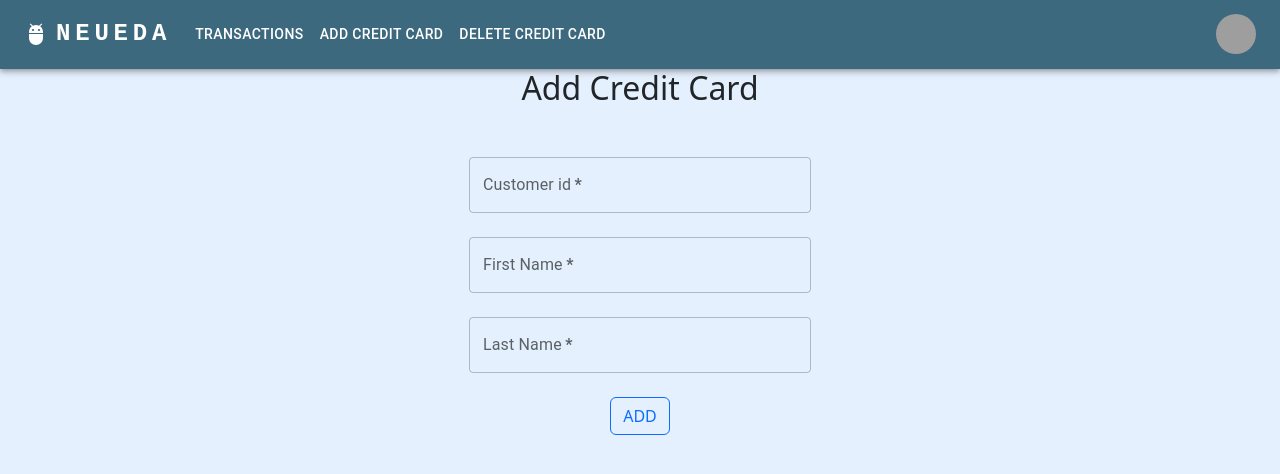
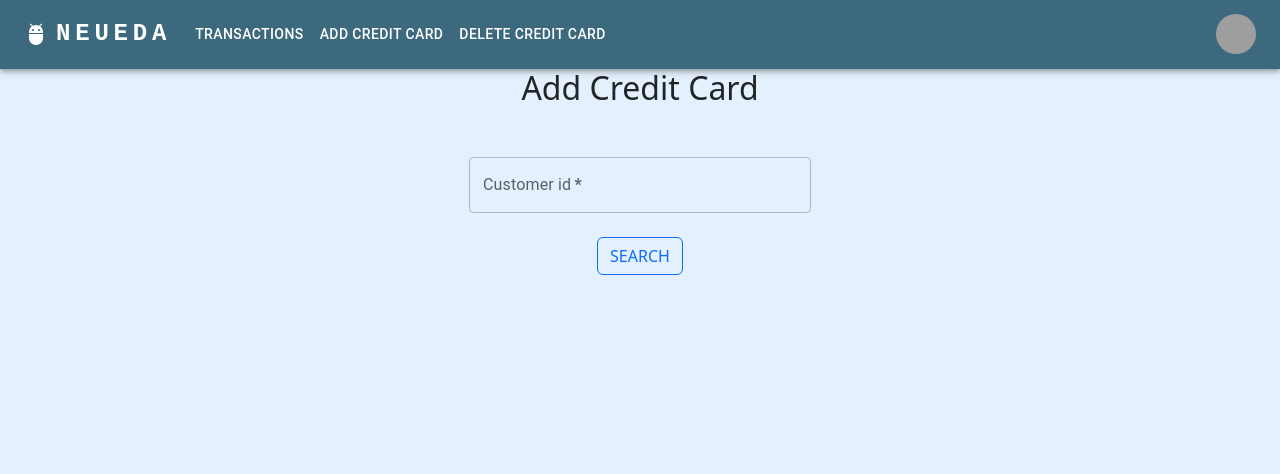
Before and after one commit to Abishek-V-19/CITI_Bala_Group_4, a React (Create React App) app in the folder frontend/: page /add in a window 1280 px wide. Shown: the top 474 px of the page. Built offline with nearby package versions, Linux system fonts and the light colour scheme; grey boxes are pictures that could not be loaded.

Commit message:
Search for customer id added

```diff
--- a/frontend/src/components/AddCreditCard.js
+++ b/frontend/src/components/AddCreditCard.js
@@ -9,6 +9,7 @@ function AddCreditCard() {
   const [postData, setPostData] = useState({
     // customerId: 0,
   });
+  const [customerFound, setCustomerFound] = useState(0);
   const [loader, setLoader] = useState(false);
   const [renderResponse, setRenderResponse] = useState(false);
   const [renderData, setRenderData] = useState({});
@@ -77,41 +78,34 @@ function AddCreditCard() {
               />
             </div>
             <div>
-              <TextField
-                type="text"
-                label="First Name"
-                name="firstName"
-                value={postData.firstName}
-                onChange={handleInputChange}
-                sx={{ width: "90%" }}
-                required
-              />
-            </div>
-            <div>
-              <TextField
-                type="text"
-                label="Last Name"
-                name="lastName"
-                value={postData.lastName}
-                onChange={handleInputChange}
-                sx={{ width: "90%" }}
-                required
-              />
-            </div>
-
-            <div>
               <Button
                 variant="contained"
                 size="large"
                 type="submit"
                 class="btn btn-outline-primary"
               >
-                ADD
+                SEARCH
               </Button>
             </div>
           </Stack>
         </form>
       </Box>
+      {customerFound === 1 ? (
+        <div>
+          Customer found!
+          <Button
+            variant="contained"
+            size="large"
+            class="btn btn-outline-primary"
+          >
+            ADD
+          </Button>
+        </div>
+      ) : customerFound === 2 ? (
+        <div>Customer not found!</div>
+      ) : (
+        <div></div>
+      )}
       {loader && (
         <div>
           {" "}
```
